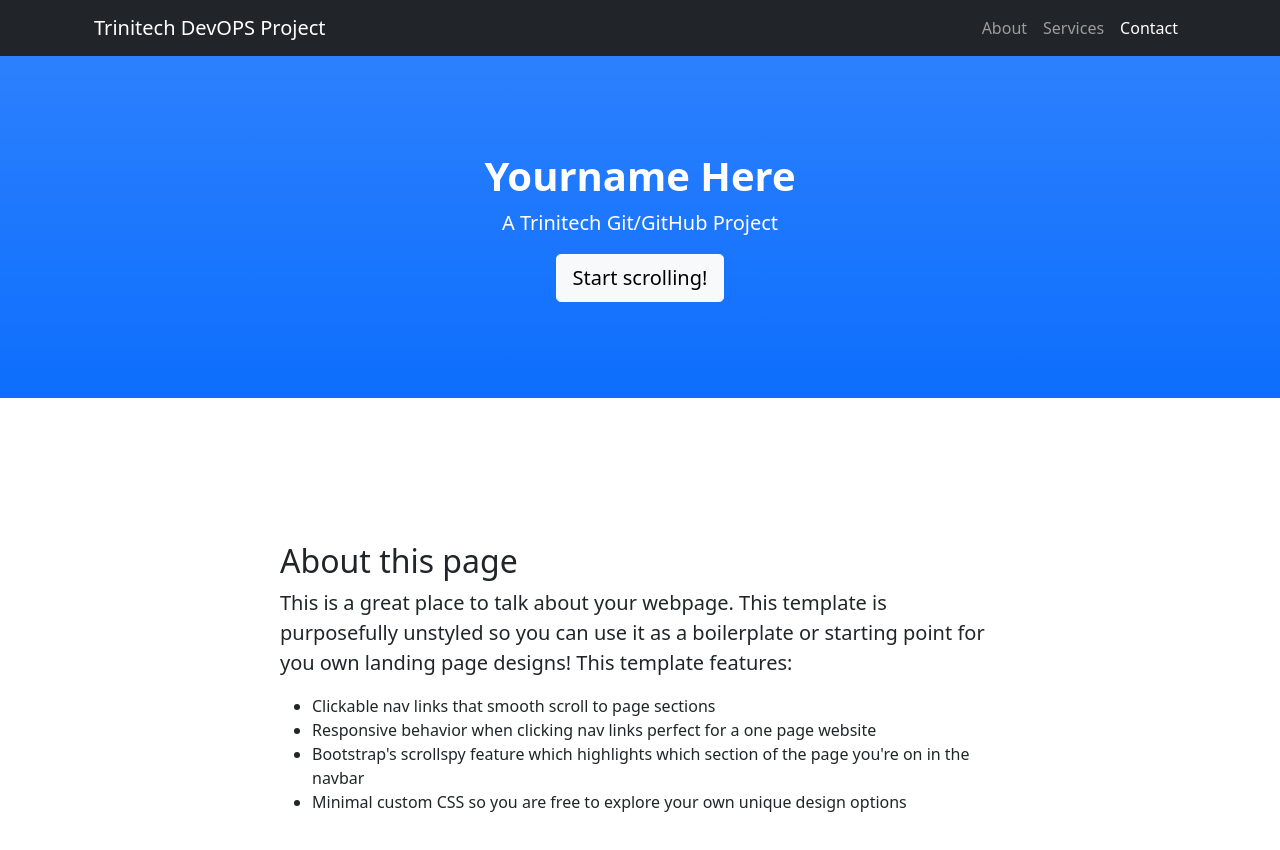
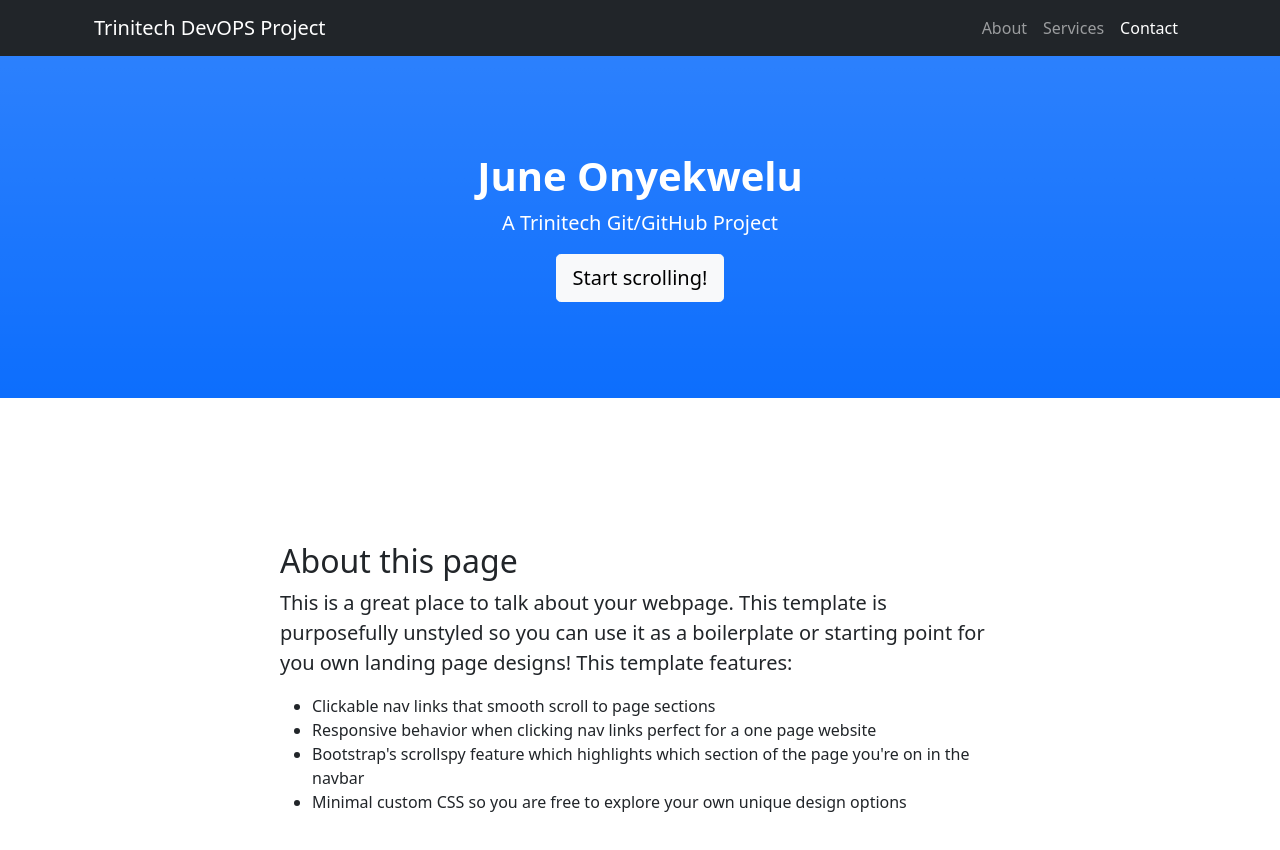
Before and after one commit to jonyekwelu/class34-repo, a plain HTML site: page index.html in a window 1280 px wide. Shown: the top 850 px of the page. Drawn offline with nearby package versions, Linux system fonts and the light colour scheme.

Commit message:
html name change

```diff
--- a/index.html
+++ b/index.html
@@ -30,7 +30,7 @@
         <!-- Header-->
         <header class="bg-primary bg-gradient text-white">
             <div class="container px-4 text-center">
-                <h1 class="fw-bolder">Yourname Here</h1>
+                <h1 class="fw-bolder">June Onyekwelu</h1>
                 <p class="lead">A Trinitech Git/GitHub Project</p>
                 <a class="btn btn-lg btn-light" href="#about">Start scrolling!</a>
             </div>
```
